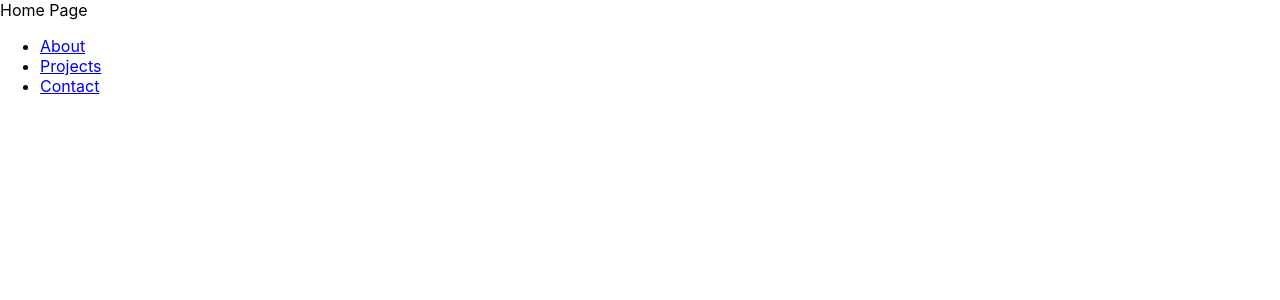
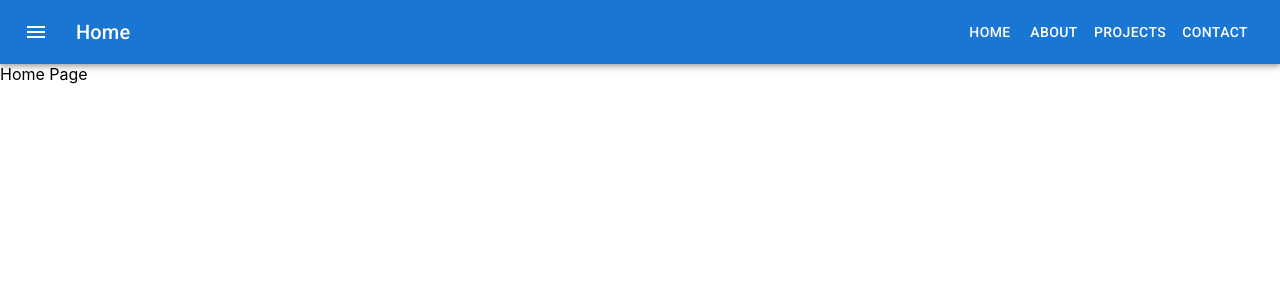
Before and after one commit to rmekelschot/portfolio, a React (Create React App) app: page / in a window 1280 px wide. Shown: the top 300 px of the page. Built offline with nearby package versions, Linux system fonts and the light colour scheme.

Commit message:
header start

```diff
--- a/public/index.html
+++ b/public/index.html
@@ -24,7 +24,7 @@
       work correctly both with client-side routing and a non-root public URL.
       Learn how to configure a non-root public URL by running `npm run build`.
     -->
-    <title>React App</title>
+    <title>Portfolio | Mitchell Ekelschot</title>
   </head>
   <body>
     <noscript>You need to enable JavaScript to run this app.</noscript>
--- /dev/null
+++ b/src/components/Header.jsx
@@ -0,0 +1,55 @@
+import AppBar from "@mui/material/AppBar";
+import Box from "@mui/material/Box";
+import Toolbar from "@mui/material/Toolbar";
+import Typography from "@mui/material/Typography";
+import Button from "@mui/material/Button";
+import IconButton from "@mui/material/IconButton";
+import MenuIcon from "@mui/icons-material/Menu";
+import { Link, useLocation } from "react-router-dom";
+
+function Header() {
+  const location = useLocation();
+
+  const route = (
+    location.pathname === "/" ? "/home" : location.pathname
+  ).substring(1);
+
+  return (
+    <Box sx={{ flexGrow: 1 }}>
+      <AppBar position="static">
+        <Toolbar>
+          <IconButton
+            size="large"
+            edge="start"
+            color="inherit"
+            aria-label="menu"
+            sx={{ mr: 2 }}
+          >
+            <MenuIcon />
+          </IconButton>
+          <Typography
+            variant="h6"
+            component="div"
+            sx={{ flexGrow: 1, textTransform: "capitalize" }}
+          >
+            {route}
+          </Typography>
+          <Link to="/" className="text-white">
+            <Button color="inherit">Home</Button>
+          </Link>
+          <Link to="/about" className="text-white">
+            <Button color="inherit">About</Button>
+          </Link>
+          <Link to="/projects" className="text-white">
+            <Button color="inherit">Projects</Button>
+          </Link>
+          <Link to="/contact" className="text-white">
+            <Button color="inherit">Contact</Button>
+          </Link>
+        </Toolbar>
+      </AppBar>
+    </Box>
+  );
+}
+
+export default Header;
--- a/src/index.css
+++ b/src/index.css
@@ -11,3 +11,7 @@ code {
   font-family: source-code-pro, Menlo, Monaco, Consolas, 'Courier New',
     monospace;
 }
+
+.text-white {
+  color: #fff;
+}
--- a/src/pages/About.jsx
+++ b/src/pages/About.jsx
@@ -1,5 +1,9 @@
+import Header from "../components/Header";
+
 function About() {
-    return ( <>About Page</> );
+    return ( <>
+    <Header/>
+    About Page</> );
 }
 
 export default About;
--- a/src/pages/Contact.jsx
+++ b/src/pages/Contact.jsx
@@ -1,5 +1,8 @@
+import Header from "../components/Header";
+
 function Contact() {
-    return ( <>Contact Page</> );
+    return ( <>
+        <Header/>Contact Page</> );
 }
 
 export default Contact;
--- a/src/pages/Home.jsx
+++ b/src/pages/Home.jsx
@@ -1,20 +1,11 @@
-import { Link } from "react-router-dom";
+import * as React from "react";
+import Header from "../components/Header";
 
 function Home() {
   return (
     <div>
+      <Header/>
       Home Page
-      <ul>
-        <li>
-          <Link to="./About">About</Link>
-        </li>
-        <li>
-          <Link to="./projects">Projects</Link>
-        </li>
-        <li>
-          <Link to="./contact">Contact</Link>
-        </li>
-      </ul>
     </div>
   );
 }
--- a/src/pages/Projects.jsx
+++ b/src/pages/Projects.jsx
@@ -1,5 +1,8 @@
+import Header from "../components/Header";
+
 function Projects() {
-    return ( <>Projects Page</> );
+    return ( <>
+        <Header/>Projects Page</> );
 }
 
 export default Projects;
```
